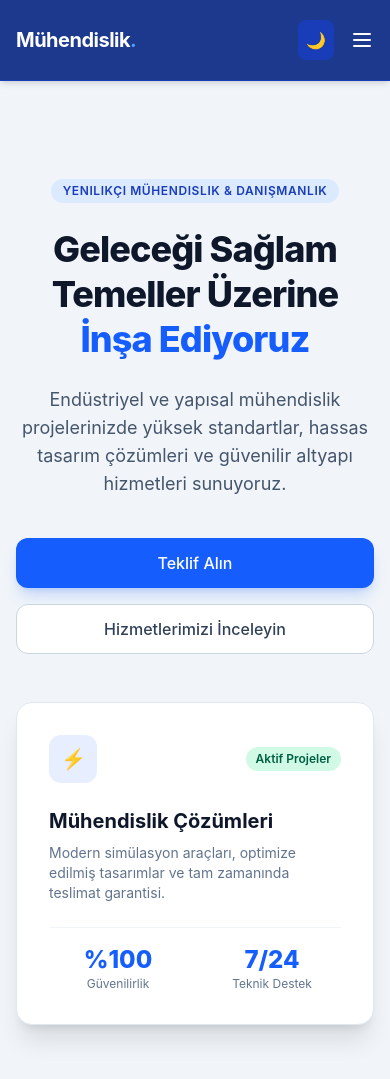
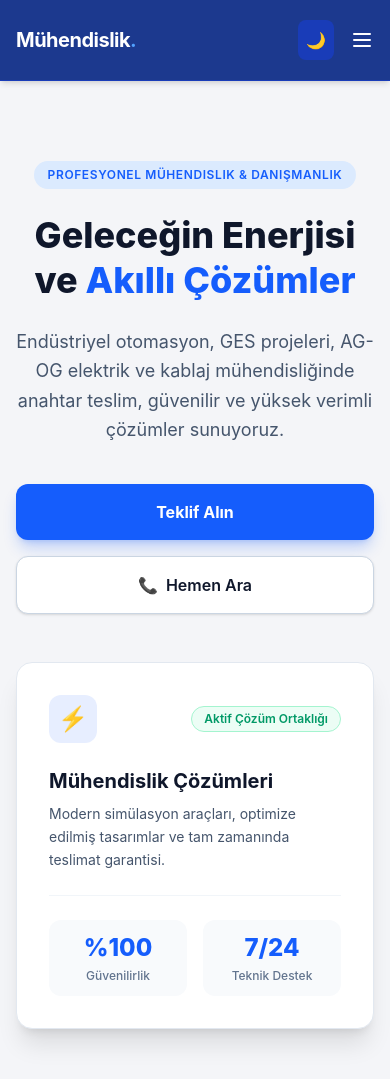
Before and after one commit to 7aslan/vision-site, a React (Vite) app: page / in a window 390 px wide. Shown: the top 1079 px of the page. Built offline with nearby package versions, Linux system fonts and the light colour scheme.

Commit message:
add: phone href for mobile

```diff
--- a/src/components/Hero.jsx
+++ b/src/components/Hero.jsx
@@ -2,72 +2,79 @@ import React from 'react';
 
 export default function Hero() {
   return (
-    <section id="hero" className="relative overflow-hidden bg-slate-100 dark:bg-slate-950 py-24 lg:py-32 transition-colors duration-300">
-      {/* Background Decorative Gradient Shape */}
-      <div className="absolute top-0 right-0 -z-10 transform translate-x-1/3 -translate-y-1/3 w-96 h-96 bg-blue-500/10 dark:bg-blue-600/20 rounded-full blur-3xl"></div>
-
+    <section id="hero" className="relative py-20 lg:py-32 overflow-hidden">
       <div className="max-w-7xl mx-auto px-4 sm:px-6 lg:px-8">
         <div className="grid grid-cols-1 lg:grid-cols-12 gap-12 items-center">
 
-          {/* Left Column: Value Proposition */}
+          {/* Sol Taraf: Ana Başlık ve CTA Butonları */}
           <div className="lg:col-span-7 space-y-6 text-center lg:text-left">
-            <div className="inline-flex items-center space-x-2 px-3 py-1 rounded-full bg-blue-100 dark:bg-blue-900/40 text-blue-800 dark:text-blue-300 text-xs font-semibold uppercase tracking-wider">
-              <span>Yenilikçi Mühendislik & Danışmanlık</span>
-            </div>
+            <span className="inline-block px-3.5 py-1.5 text-xs font-semibold uppercase tracking-wider text-blue-600 dark:text-blue-400 bg-blue-100 dark:bg-blue-900/40 rounded-full">
+              Profesyonel Mühendislik & Danışmanlık
+            </span>
 
-            <h1 className="text-4xl sm:text-5xl lg:text-6xl font-extrabold tracking-tight text-slate-900 dark:text-slate-50 leading-tight">
-              Geleceği Sağlam Temeller Üzerine <span className="text-blue-600 dark:text-blue-400">İnşa Ediyoruz</span>
+            <h1 className="text-4xl sm:text-5xl lg:text-6xl font-extrabold text-slate-900 dark:text-white leading-tight">
+              Geleceğin Enerjisi ve <span className="text-blue-600 dark:text-blue-400">Akıllı Çözümler</span>
             </h1>
 
-            <p className="text-lg text-slate-600 dark:text-slate-400 max-w-2xl mx-auto lg:mx-0">
-              Endüstriyel ve yapısal mühendislik projelerinizde yüksek standartlar, hassas tasarım çözümleri ve güvenilir altyapı hizmetleri sunuyoruz.
+            <p className="text-lg text-slate-600 dark:text-slate-300 max-w-2xl mx-auto lg:mx-0 leading-relaxed">
+              Endüstriyel otomasyon, GES projeleri, AG-OG elektrik ve kablaj mühendisliğinde anahtar teslim, güvenilir ve yüksek verimli çözümler sunuyoruz.
             </p>
 
-            <div className="flex flex-col sm:flex-row justify-center lg:justify-start gap-4 pt-4">
+            {/* Butonlar: Mobilde direkt arama tetikler, masaüstünde forma yönlendirir */}
+            <div className="flex flex-col sm:flex-row items-center justify-center lg:justify-start gap-4 pt-4">
               <a
                 href="#contact"
-                className="inline-flex justify-center items-center px-6 py-3 border border-transparent text-base font-medium rounded-xl text-white bg-blue-600 hover:bg-blue-700 shadow-lg shadow-blue-600/20 transition-all"
+                className="w-full sm:w-auto px-8 py-4 bg-blue-600 hover:bg-blue-700 text-white font-bold rounded-xl shadow-lg shadow-blue-600/25 transition-all text-center"
               >
                 Teklif Alın
               </a>
+
+              {/* Mobil cihazlarda direkt telefon aramasını tetikler (tel:), masaüstünde normal link gibi davranır */}
               <a
-                href="#services"
-                className="inline-flex justify-center items-center px-6 py-3 border border-slate-300 dark:border-slate-700 text-base font-medium rounded-xl text-slate-700 dark:text-slate-200 bg-white dark:bg-slate-900 hover:bg-slate-50 dark:hover:bg-slate-800 transition-all"
+                href="tel:+905511262969"
+                className="w-full sm:w-auto px-8 py-4 bg-white dark:bg-slate-900 hover:bg-slate-100 dark:hover:bg-slate-800 text-slate-900 dark:text-white font-semibold rounded-xl border border-slate-300 dark:border-slate-700 shadow-sm transition-all text-center flex items-center justify-center gap-2"
               >
-                Hizmetlerimizi İnceleyin
+                <span>📞</span> Hemen Ara
               </a>
             </div>
           </div>
 
-          {/* Right Column: Visual / Engineering Badge Card */}
+          {/* Sağ Taraf: Görseldeki Kartın Düzenlenmiş ve Mobilde Kusursuz Duran Hali */}
           <div className="lg:col-span-5 flex justify-center">
-            <div className="relative w-full max-w-md bg-white dark:bg-slate-900 p-8 rounded-2xl shadow-xl border border-slate-200 dark:border-slate-800 space-y-6">
+            <div className="w-full max-w-md bg-white dark:bg-slate-900 p-8 rounded-2xl shadow-xl border border-slate-200 dark:border-slate-800 space-y-6 relative overflow-hidden">
+
+              {/* Üst Kısım İkon ve Badge */}
               <div className="flex items-center justify-between">
-                <div className="w-12 h-12 rounded-xl bg-blue-600/10 dark:bg-blue-500/20 flex items-center justify-center text-blue-600 dark:text-blue-400 font-bold text-xl">
+                <div className="w-12 h-12 rounded-xl bg-blue-600/10 dark:bg-blue-500/20 flex items-center justify-center text-blue-600 dark:text-blue-400 text-2xl">
                   ⚡
                 </div>
-                <span className="px-2.5 py-1 text-xs font-semibold bg-emerald-100 text-emerald-800 dark:bg-emerald-900/30 dark:text-emerald-400 rounded-full">
-                  Aktif Projeler
+                <span className="px-3 py-1 text-xs font-semibold text-emerald-600 dark:text-emerald-400 bg-emerald-50 dark:bg-emerald-950/50 rounded-full border border-emerald-200 dark:border-emerald-800">
+                  Aktif Çözüm Ortaklığı
                 </span>
               </div>
 
+              {/* Kart Açıklaması */}
               <div className="space-y-2">
-                <h3 className="text-xl font-bold text-slate-900 dark:text-white">Mühendislik Çözümleri</h3>
-                <p className="text-sm text-slate-500 dark:text-slate-400">
+                <h3 className="text-xl font-bold text-slate-900 dark:text-white">
+                  Mühendislik Çözümleri
+                </h3>
+                <p className="text-sm text-slate-600 dark:text-slate-400 leading-relaxed">
                   Modern simülasyon araçları, optimize edilmiş tasarımlar ve tam zamanında teslimat garantisi.
                 </p>
               </div>
 
-              <div className="pt-4 border-t border-slate-100 dark:border-slate-800 grid grid-cols-2 gap-4 text-center">
-                <div>
-                  <p className="text-2xl font-extrabold text-blue-600 dark:text-blue-400">%100</p>
-                  <p className="text-xs text-slate-500 dark:text-slate-400">Güvenilirlik</p>
+              {/* Alt İstatistikler (Mobilde ve PC'de bozulmayan grid yapısı) */}
+              <div className="pt-6 border-t border-slate-100 dark:border-slate-800 grid grid-cols-2 gap-4 text-center">
+                <div className="p-3 bg-slate-50 dark:bg-slate-950 rounded-xl">
+                  <div className="text-2xl font-extrabold text-blue-600 dark:text-blue-400">%100</div>
+                  <div className="text-xs text-slate-500 dark:text-slate-400 mt-1 font-medium">Güvenilirlik</div>
                 </div>
-                <div>
-                  <p className="text-2xl font-extrabold text-blue-600 dark:text-blue-400">7/24</p>
-                  <p className="text-xs text-slate-500 dark:text-slate-400">Teknik Destek</p>
+                <div className="p-3 bg-slate-50 dark:bg-slate-950 rounded-xl">
+                  <div className="text-2xl font-extrabold text-blue-600 dark:text-blue-400">7/24</div>
+                  <div className="text-xs text-slate-500 dark:text-slate-400 mt-1 font-medium">Teknik Destek</div>
                 </div>
               </div>
+
             </div>
           </div>
 
```
